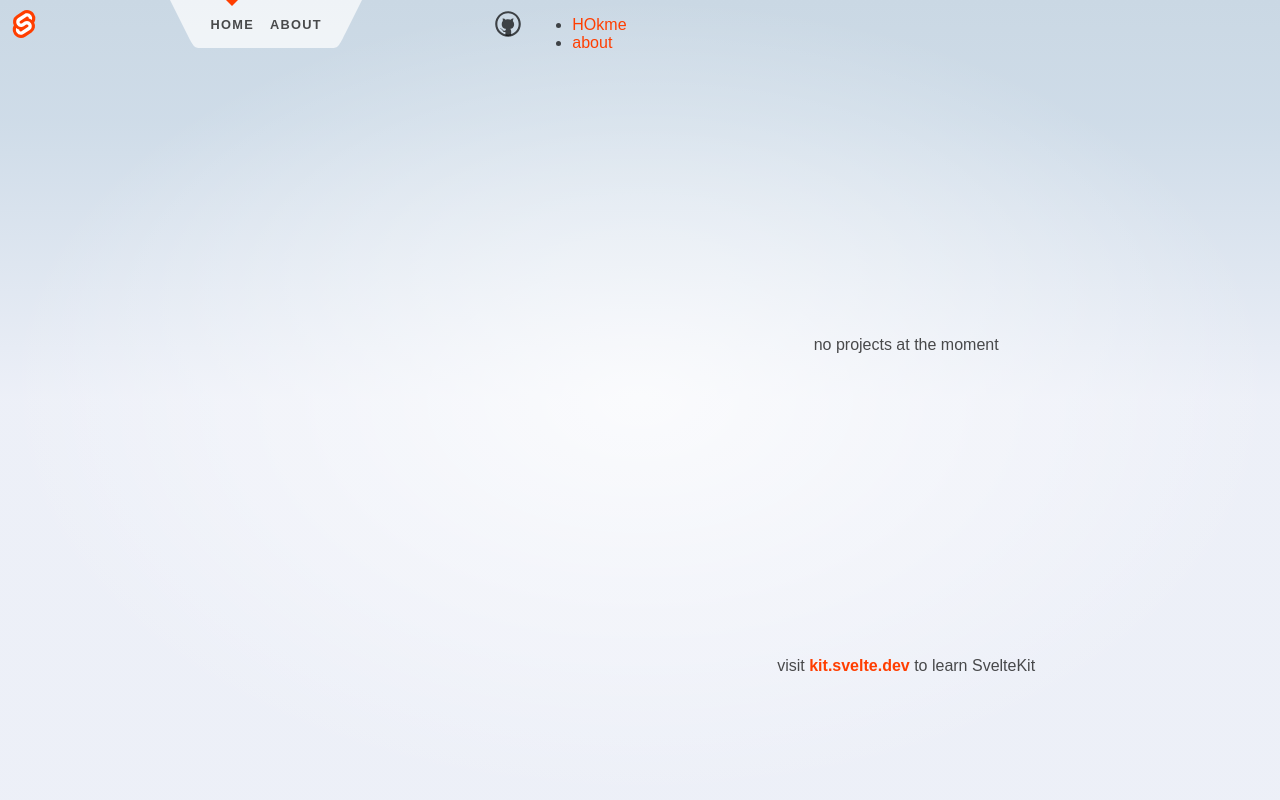
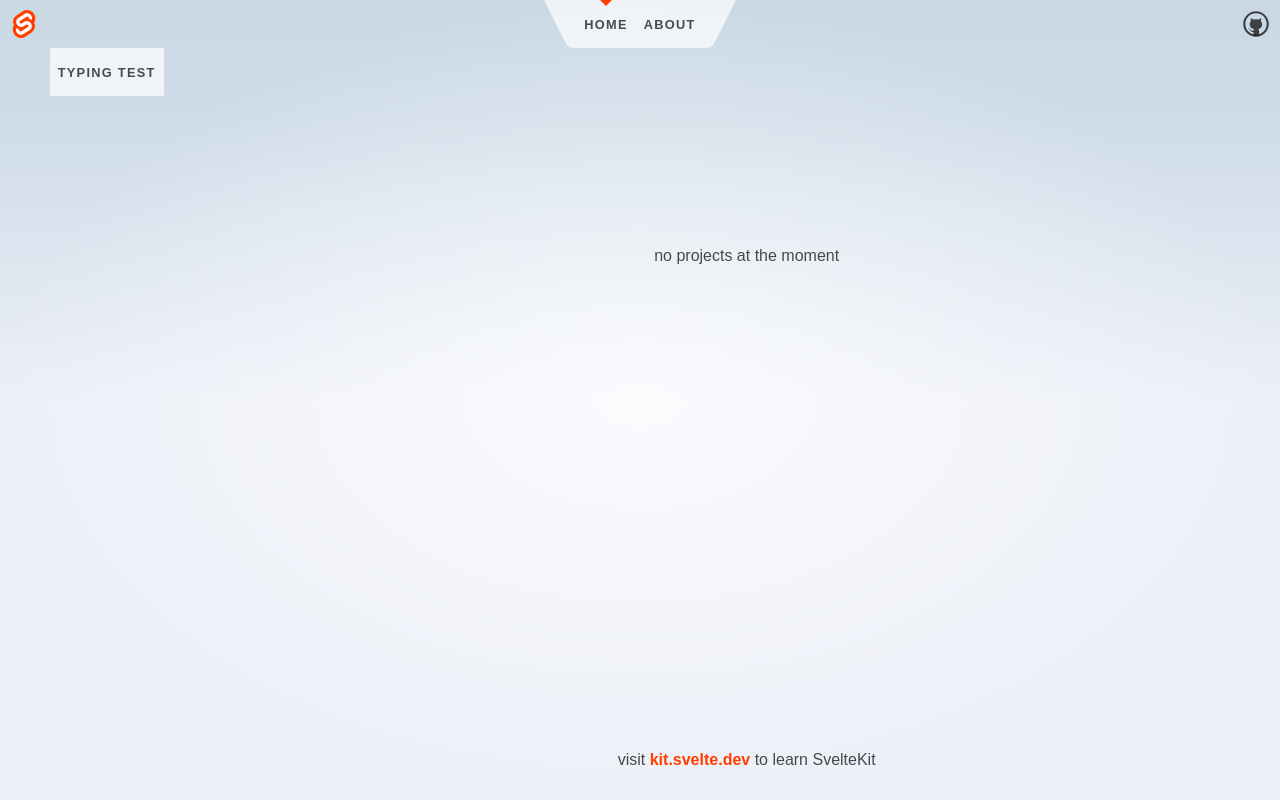
Before and after one commit to izzatrazab/DecodeEfficiency, a SvelteKit app: page / in a window 1280 px wide. Built offline with nearby package versions, Linux system fonts and the light colour scheme.

Commit message:
create website layout using grid css

```diff
--- a/src/routes/+layout.svelte
+++ b/src/routes/+layout.svelte
@@ -1,23 +1,53 @@
 <script>
-  import Header from "./Header.svelte";
+  import { page } from "$app/stores";
+  import logo from "$lib/images/svelte-logo.svg";
+  import github from "$lib/images/github.svg";
   import "./styles.css";
 </script>
 
 <div class="app">
-  <Header />
-  <aside id="sidebar">
+  <header>
+    <div class="corner">
+      <a href="https://kit.svelte.dev">
+        <img src={logo} alt="SvelteKit" />
+      </a>
+    </div>
+
+    <nav>
+      <svg viewBox="0 0 2 3" aria-hidden="true">
+        <path d="M0,0 L1,2 C1.5,3 1.5,3 2,3 L2,0 Z" />
+      </svg>
+      <ul>
+        <li aria-current={$page.url.pathname === "/" ? "page" : undefined}>
+          <a href="/">Home</a>
+        </li>
+        <li aria-current={$page.url.pathname === "/about" ? "page" : undefined}>
+          <a href="/about">About</a>
+        </li>
+      </ul>
+      <svg viewBox="0 0 2 3" aria-hidden="true">
+        <path d="M0,0 L0,3 C0.5,3 0.5,3 1,2 L2,0 Z" />
+      </svg>
+    </nav>
+
+    <div class="corner">
+      <a href="https://github.com/sveltejs/kit">
+        <img src={github} alt="GitHub" />
+      </a>
+    </div>
+  </header>
+
+  <aside>
     <nav>
       <ul>
         <li>
-          <a href="/about">HOkme</a>
-        </li>
-        <li>
-          <a href="/about">about</a>
+          <a href="/typing-test">Typing Test</a>
         </li>
       </ul>
     </nav>
   </aside>
-  <main id="content">
+
+  <main>
     <slot />
   </main>
 
@@ -34,8 +64,20 @@
     display: grid;
     grid-template-areas:
       "header header header"
-      "sidebar main main"
-      "sidebar footer footer";
+      "aside main main"
+      "aside footer footer";
+    grid-template-columns: 1fr 4fr 1fr;
+    grid-template-rows: auto 1fr auto;
+  }
+
+  header {
+    grid-area: header;
+    display: flex;
+    justify-content: space-between;
+  }
+
+  aside {
+    grid-area: aside;
   }
 
   main {
@@ -68,4 +110,87 @@
       padding: 12px 0;
     }
   }
+
+  .corner {
+    width: 3em;
+    height: 3em;
+  }
+
+  .corner a {
+    display: flex;
+    align-items: center;
+    justify-content: center;
+    width: 100%;
+    height: 100%;
+  }
+
+  .corner img {
+    width: 2em;
+    height: 2em;
+    object-fit: contain;
+  }
+
+  nav {
+    display: flex;
+    justify-content: center;
+    --background: rgba(255, 255, 255, 0.7);
+  }
+
+  svg {
+    width: 2em;
+    height: 3em;
+    display: block;
+  }
+
+  path {
+    fill: var(--background);
+  }
+
+  ul {
+    position: relative;
+    padding: 0;
+    margin: 0;
+    height: 3em;
+    display: flex;
+    justify-content: center;
+    align-items: center;
+    list-style: none;
+    background: var(--background);
+    background-size: contain;
+  }
+
+  li {
+    position: relative;
+    height: 100%;
+  }
+
+  li[aria-current="page"]::before {
+    --size: 6px;
+    content: "";
+    width: 0;
+    height: 0;
+    position: absolute;
+    top: 0;
+    left: calc(50% - var(--size));
+    border: var(--size) solid transparent;
+    border-top: var(--size) solid var(--color-theme-1);
+  }
+
+  nav a {
+    display: flex;
+    height: 100%;
+    align-items: center;
+    padding: 0 0.5rem;
+    color: var(--color-text);
+    font-weight: 700;
+    font-size: 0.8rem;
+    text-transform: uppercase;
+    letter-spacing: 0.1em;
+    text-decoration: none;
+    transition: color 0.2s linear;
+  }
+
+  a:hover {
+    color: var(--color-theme-1);
+  }
 </style>
```
